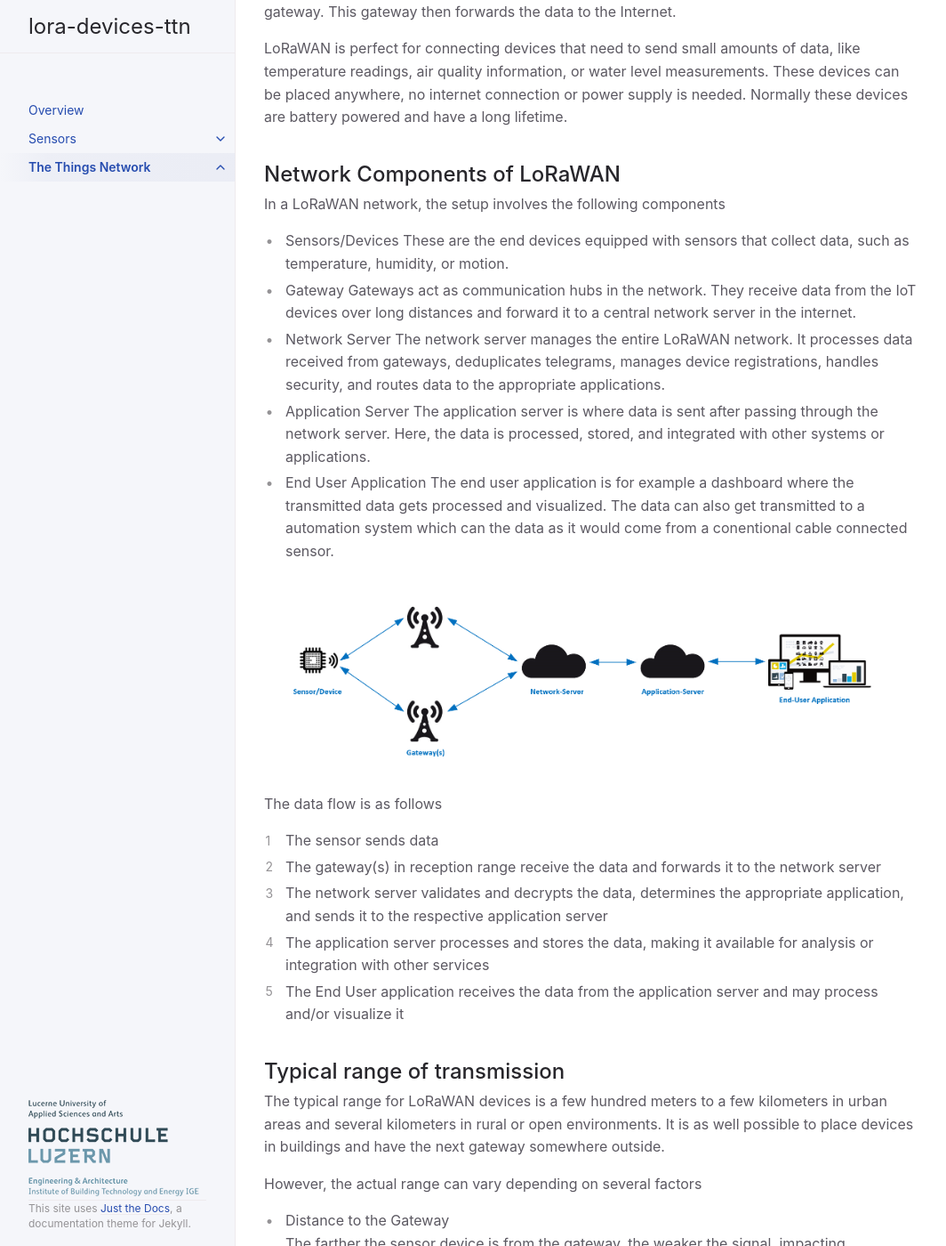
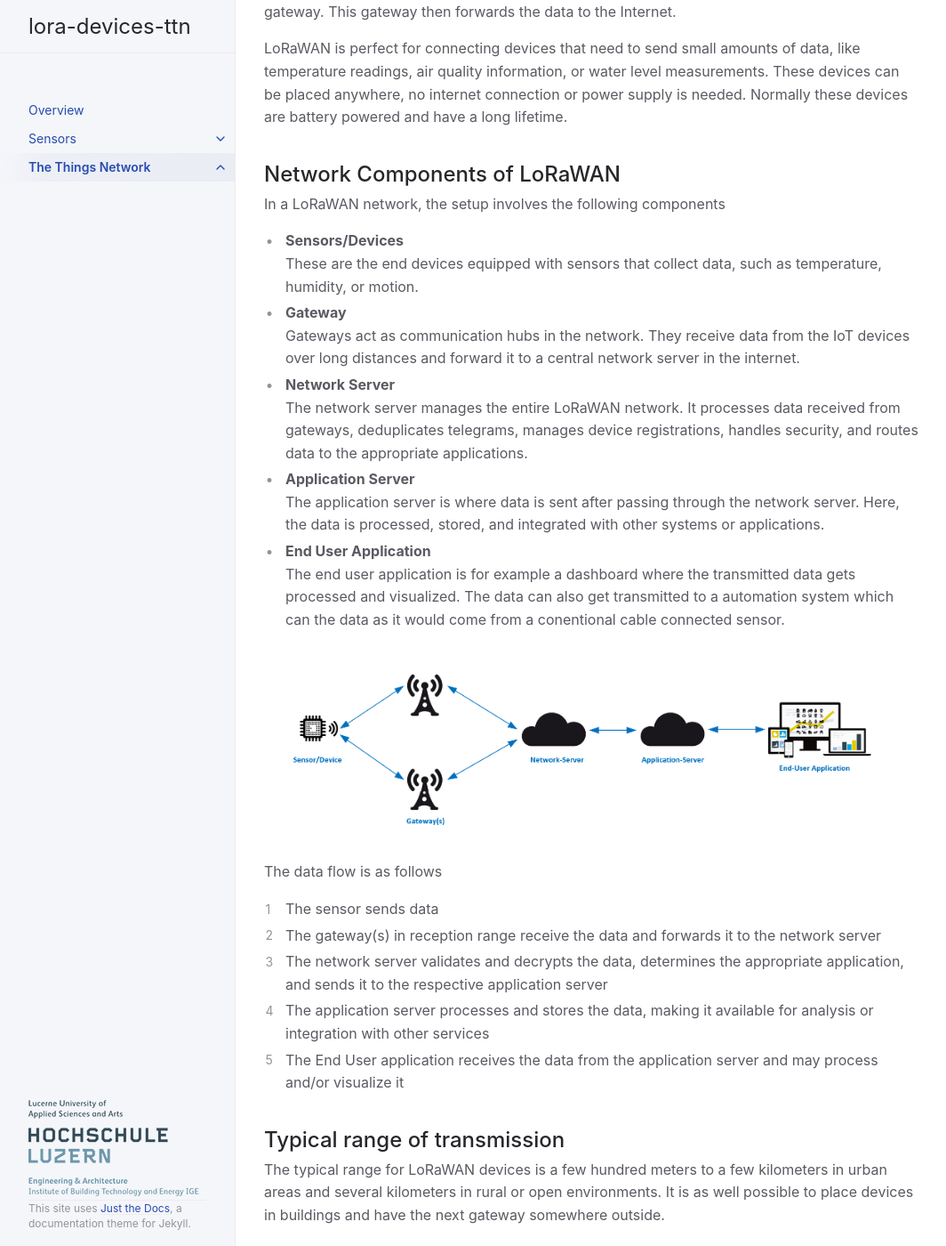
Before and after one commit to hslu-ige-laes/lora-devices-ttn, a Jekyll site: the page built from docs/ttn.md, in a window 1280 px wide and 1400 px high, scrolled down 293 px. Shown: the whole window at 89% size, without its empty margins (107-1171 px from the left). Built offline with Jekyll 4.4.1, drawn with Linux system fonts in a browser that asks for light colours; some of the changed text lies outside the part shown.

Commit message:
Update ttn.md

```diff
--- a/docs/ttn.md
+++ b/docs/ttn.md
@@ -17,15 +17,15 @@ Normally these devices are battery powered and have a long lifetime.
 ## Network Components of LoRaWAN
 In a LoRaWAN network, the setup involves the following components
 
-- Sensors/Devices
+- **Sensors/Devices**<br>
   These are the end devices equipped with sensors that collect data, such as temperature, humidity, or motion.
-- Gateway
+- **Gateway**<br>
   Gateways act as communication hubs in the network. They receive data from the IoT devices over long distances and forward it to a central network server in the internet.
-- Network Server
+- **Network Server**<br>
   The network server manages the entire LoRaWAN network. It processes data received from gateways, deduplicates telegrams, manages device registrations, handles security, and routes data to the appropriate applications.
-- Application Server
+- **Application Server**<br>
   The application server is where data is sent after passing through the network server. Here, the data is processed, stored, and integrated with other systems or applications.
-- End User Application
+- **End User Application**<br>
   The end user application is for example a dashboard where the transmitted data gets processed and visualized. The data can also get transmitted to a automation system which can the data as it would come from a conentional cable connected sensor.
 
 <img src="https://github.com/hslu-ige-laes/lora-devices-ttn/raw/master/docs/ttn_components.PNG" width="700"><br>
@@ -42,21 +42,21 @@ The typical range for LoRaWAN devices is a few hundred meters to a few kilometer
 It is as well possible to place devices in buildings and have the next gateway somewhere outside.
 
 However, the actual range can vary depending on several factors
-- Distance to the Gateway<br>
+- **Distance to the Gateway**<br>
   The farther the sensor device is from the gateway, the weaker the signal, impacting communication reliability.
-- Obstacles and Environment
+- **Obstacles and Environment**<br>
   Physical obstacles like buildings, walls, windows and trees can weaken or block the signal, affecting signal strength and range.
-- Gateway Density
+- **Gateway Density**<br>
   More gateways nearby improve coverage and increase the chances of successful communication.
-- Transmit Power of the Device
+- **Transmit Power of the Device**<br>
   Higher transmit power allows for longer range but consumes more energy.
-- Environmental Factors
+- **Environmental Factors**<br>
   Weather, humidity, and atmospheric conditions can influence signal strength.
-- Interference
+- **Interference**<br>
   Electronic noise or interference from other devices can impact reception.
-- Antenna Quality
+- **Antenna Quality**<br>
   The quality of antennas on both the IoT device and gateway affects range and reception quality.
-- Device Orientation
+- **Device Orientation**<br>
   Each antenna has a designed orientation. Refer to the device datasheets to see how you place best the devices.
 
 ## What is TTN?
```
